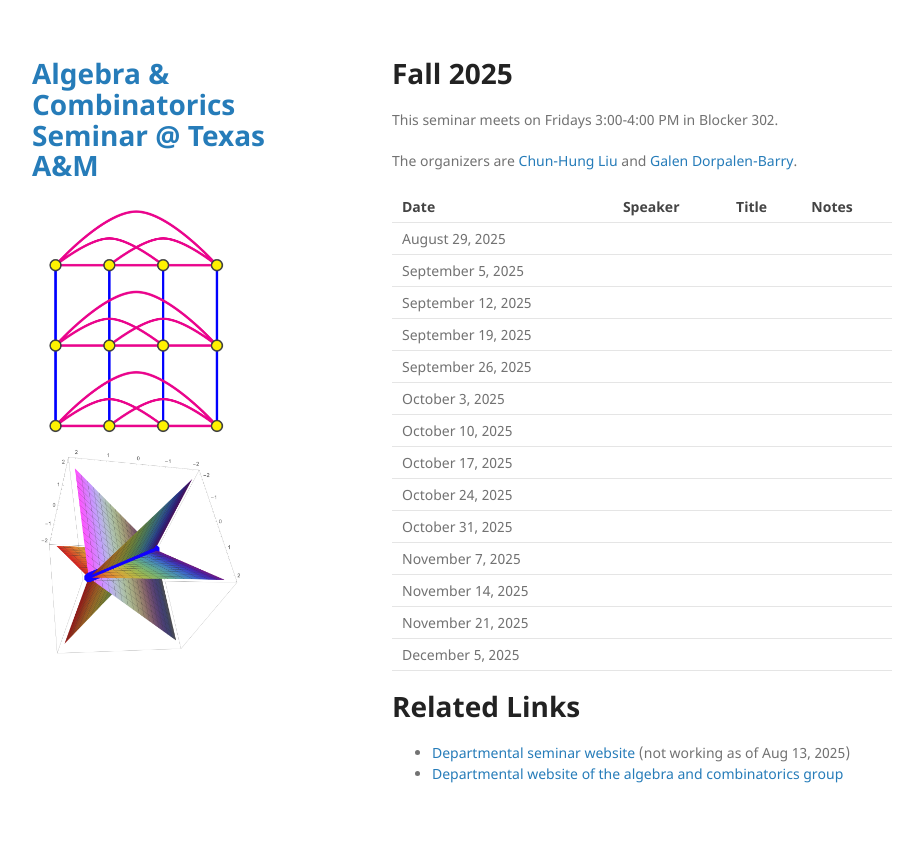
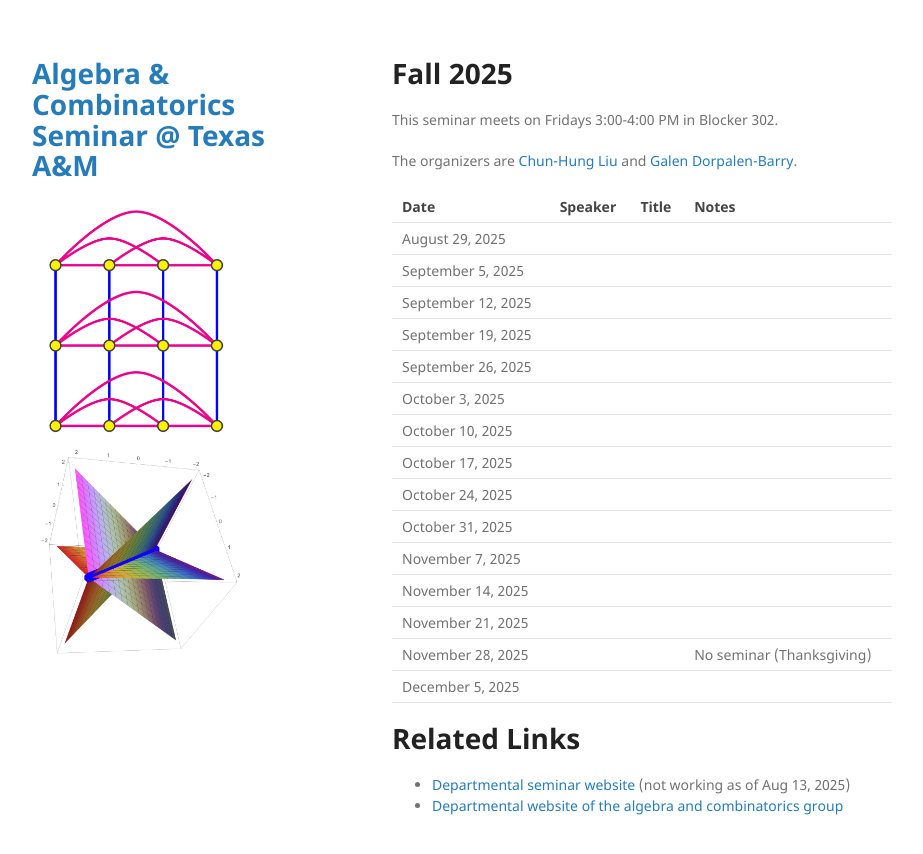
Before and after one commit to tamu-seminar/alg-comb, a Jekyll site: the page built from index.md, in a window 1280 px wide. Shown: the top 854 px of the page, without its empty margins (178-1101 px from the left). Built offline with Jekyll 4.4.1, drawn with Linux system fonts in a browser that asks for light colours.

Commit message:
thanksgiving

```diff
--- a/index.md
+++ b/index.md
@@ -25,6 +25,7 @@ The organizers are [Chun-Hung Liu](https://people.tamu.edu/~chliu/) and [Galen D
 | November 7, 2025  |         |       |       |
 | November 14, 2025 |         |       |       |
 | November 21, 2025 |         |       |       |
+| November 28, 2025 |         |       |  No seminar (Thanksgiving)     |
 | December 5, 2025  |         |       |       |
 
 
```
Also changed, not shown: 1 other file.
